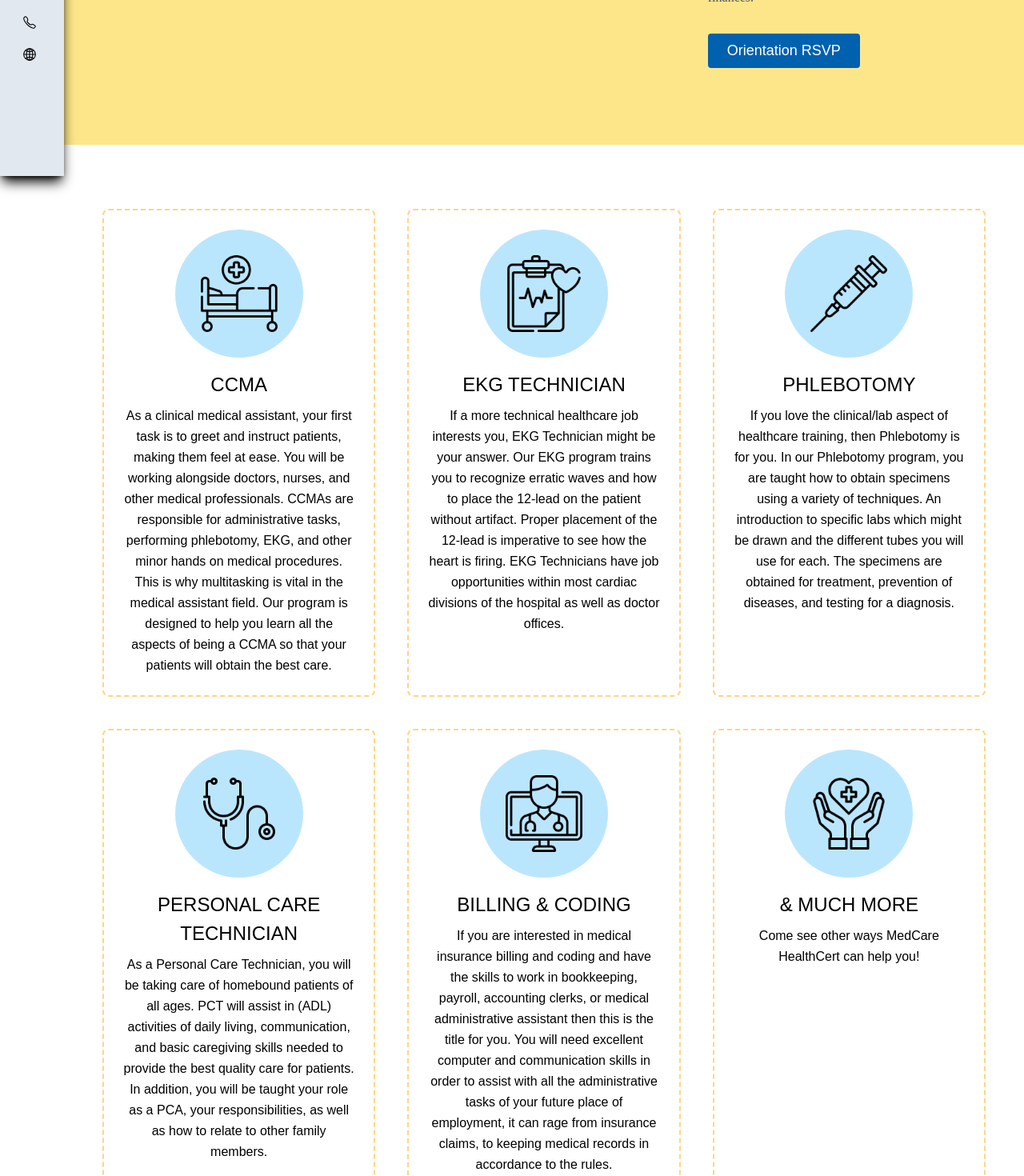
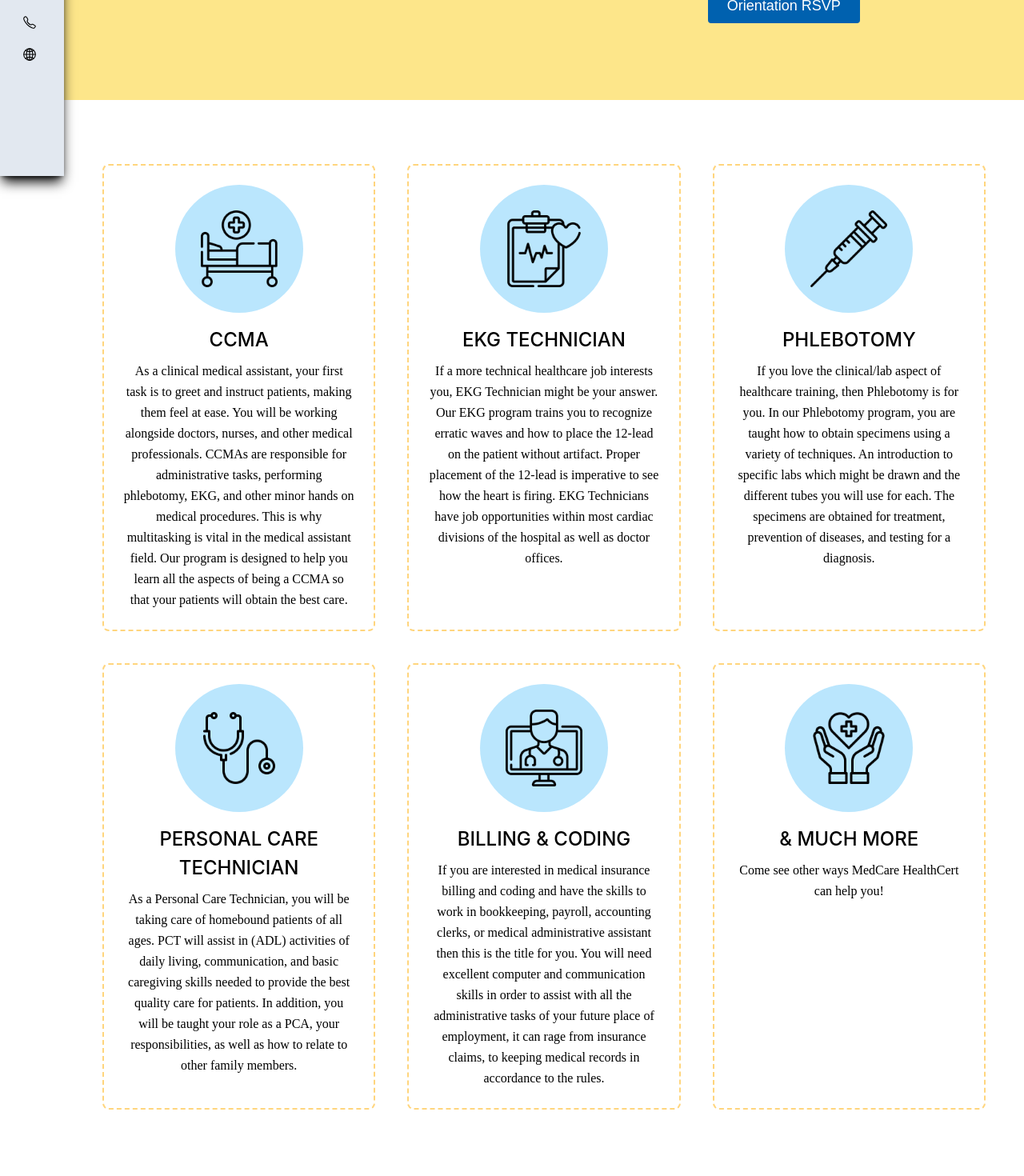
Before and after one commit to AnthonyC233/Medcare-Remodel, a React (Create React App) app: page /services in a window 1280 px wide. Shown: the part 580-2050 px from the top of the page at 80% size. Built offline with nearby package versions, Linux system fonts and the light colour scheme; the HTML template or start-up script is replaced by a standard one.

Commit message:
Fixed some annoying little bugs and cleaned up some of the fonts

```diff
--- a/src/components/Grid (Services)/serviceGrid.js
+++ b/src/components/Grid (Services)/serviceGrid.js
@@ -11,12 +11,13 @@ import more from '../../assets/services-icon-more.png';
 const serviceGrid = () => {
   return (
     <section
+      data-aos="fade-up"
       className="grid grid-cols-3 gap-10 lg:grid-cols-1
       // BASE
-      pl-32 py-20 pr-12
+      pl-32 pt-20 pb-20 pr-12
 
       // SMALL SCREEN
-      sm:pl-12
+      sm:pl-12 sm:pt-0
 
       // PHONES
       SamsungS20Ultra:pl-12
@@ -40,8 +41,8 @@ const serviceGrid = () => {
           <img src={ccma} alt="CCMA Icon" className="w-24 h-24"></img>
         </div>
         {/* DETAILS */}
-        <h2 className="text-2xl font-medium text-center pb-2">CCMA</h2>
-        <p className="leading-relaxed text-center">
+        <h2 className="text-2xl font-medium text-center pb-2 font-['Inter']">CCMA</h2>
+        <p className="leading-relaxed text-center font-['Mingzat']">
           As a clinical medical assistant, your first task is to greet and
           instruct patients, making them feel at ease. You will be working
           alongside doctors, nurses, and other medical professionals. CCMAs are
@@ -61,10 +62,10 @@ const serviceGrid = () => {
           <img src={ekg} alt="CCMA Icon" className="w-24 h-24"></img>
         </div>
         {/* DETAILS */}
-        <h2 className="text-2xl font-medium text-center pb-2">
+        <h2 className="text-2xl font-medium text-center pb-2 font-['Inter']">
           EKG TECHNICIAN
         </h2>
-        <p className="leading-relaxed text-center">
+        <p className="leading-relaxed text-center font-['Mingzat']">
           If a more technical healthcare job interests you, EKG Technician might
           be your answer. Our EKG program trains you to recognize erratic waves
           and how to place the 12-lead on the patient without artifact. Proper
@@ -82,8 +83,8 @@ const serviceGrid = () => {
           <img src={phlebotomy} alt="CCMA Icon" className="w-24 h-24"></img>
         </div>
         {/* DETAILS */}
-        <h2 className="text-2xl font-medium text-center pb-2">PHLEBOTOMY</h2>
-        <p className="leading-relaxed text-center">
+        <h2 className="text-2xl font-medium text-center pb-2 font-['Inter']">PHLEBOTOMY</h2>
+        <p className="leading-relaxed text-center font-['Mingzat']">
           If you love the clinical/lab aspect of healthcare training, then
           Phlebotomy is for you. In our Phlebotomy program, you are taught how
           to obtain specimens using a variety of techniques. An introduction to
@@ -101,10 +102,10 @@ const serviceGrid = () => {
           <img src={pct} alt="CCMA Icon" className="w-24 h-24"></img>
         </div>
         {/* DETAILS */}
-        <h2 className="text-2xl font-medium text-center pb-2">
+        <h2 className="text-2xl font-medium text-center pb-2 font-['Inter']">
           PERSONAL CARE TECHNICIAN
         </h2>
-        <p className="leading-relaxed text-center">
+        <p className="leading-relaxed text-center font-['Mingzat']">
           As a Personal Care Technician, you will be taking care of homebound
           patients of all ages. PCT will assist in (ADL) activities of daily
           living, communication, and basic caregiving skills needed to provide
@@ -122,10 +123,10 @@ const serviceGrid = () => {
           <img src={billing} alt="CCMA Icon" className="w-24 h-24"></img>
         </div>
         {/* DETAILS */}
-        <h2 className="text-2xl font-medium text-center pb-2">
+        <h2 className="text-2xl font-medium text-center pb-2 font-['Inter']">
           BILLING & CODING
         </h2>
-        <p className="leading-relaxed text-center">
+        <p className="leading-relaxed text-center font-['Mingzat']">
           If you are interested in medical insurance billing and coding and have
           the skills to work in bookkeeping, payroll, accounting clerks, or
           medical administrative assistant then this is the title for you. You
@@ -144,8 +145,8 @@ const serviceGrid = () => {
           <img src={more} alt="CCMA Icon" className="w-24 h-24"></img>
         </div>
         {/* DETAILS */}
-        <h2 className="text-2xl font-medium text-center pb-2">& MUCH MORE</h2>
-        <p className="leading-relaxed text-center">
+        <h2 className="text-2xl font-medium text-center pb-2 font-['Inter']">& MUCH MORE</h2>
+        <p className="leading-relaxed text-center font-['Mingzat']">
           Come see other ways MedCare HealthCert can help you!
         </p>
       </div>
--- a/src/components/Grid (Services)/serviceHeader.js
+++ b/src/components/Grid (Services)/serviceHeader.js
@@ -1,14 +1,33 @@
-import React from 'react';
+import React, { useEffect } from 'react';
+import Aos from 'aos';
+import 'aos/dist/aos.css';
 import header2 from '../../assets/header-2.png';
 
 function ServiceHeader() {
+
+  useEffect(() => {
+    Aos.init({ duration: 2000 });
+  }, []);
+
   return (
-    <section className="text-gray-600 body-font bg-amber-200">
+    <section className="text-gray-600 body-font bg-amber-200 sm:bg-white
+
+    // PHONES | LANDSCAPE
+      SamsungS20Ultra:pl-12 SamsungS20Ultra:bg-white
+      SamsungS8:pl-12 SamsungS8:bg-white
+      Pixel5:pl-12 Pixel5:bg-white
+      iPhone12Pro:pl-12 iPhone12Pro:bg-white
+      iPhoneXR:pl-12 iPhoneXR:bg-white
+      iPhoneSE:pl-12 iPhoneSE:bg-white
+      GalaxyFold:pl-12 GalaxyFold:bg-white
+
+    ">
       <div
+        data-aos="fade-up"
         className="container mx-auto flex flex-row items-center
 
         // BASE
-        pl-32 pt-24 pb-24 pr-12
+        pl-32 pt-10 pb-24 pr-12
 
         // SMALL SCREEN
         sm:pl-12
--- a/src/components/Header (Contact)/Header.js
+++ b/src/components/Header (Contact)/Header.js
@@ -33,13 +33,13 @@ function Header() {
       xxsm:pr-0
 
       // PHONES | LANDSCAPE
-      SamsungS20Ultra:pl-12
-      SamsungS8:pl-12
-      Pixel5:pl-12
-      iPhone12Pro:pl-12
-      iPhoneXR:pl-12
-      iPhoneSE:pl-12
-      GalaxyFold:pl-12
+      SamsungS20Ultra:pl-12 SamsungS20Ultra:bg-white
+      SamsungS8:pl-12 SamsungS8:bg-white
+      Pixel5:pl-12 Pixel5:bg-white
+      iPhone12Pro:pl-12 iPhone12Pro:bg-white
+      iPhoneXR:pl-12 iPhoneXR:bg-white
+      iPhoneSE:pl-12 iPhoneSE:bg-white
+      GalaxyFold:pl-12 GalaxyFold:bg-white
 
       GalaxyFoldH:p-2
       GalaxyFoldH:pt-10
--- a/src/components/Header (Gallery)/Header.js
+++ b/src/components/Header (Gallery)/Header.js
@@ -20,10 +20,19 @@ function Header() {
       container mx-auto flex px-5 pt-24 pb-24 flex-row lg:flex-col items-center bg-sky-300
 
       // 1023px | lg
-      lg:pb-28
+      lg:pb-0
 
       // 639px | sm
         sm:pb-0 sm:bg-white
+
+      // PHONES | LANDSCAPE
+      SamsungS20Ultra:pl-12 SamsungS20Ultra:bg-white
+      SamsungS8:pl-12 SamsungS8:bg-white
+      Pixel5:pl-12 Pixel5:bg-white
+      iPhone12Pro:pl-12 iPhone12Pro:bg-white
+      iPhoneXR:pl-12 iPhoneXR:bg-white
+      iPhoneSE:pl-12 iPhoneSE:bg-white
+      GalaxyFold:pl-12 GalaxyFold:bg-white
 
 
       "
--- a/src/components/Info (Contact)/contactInfo.js
+++ b/src/components/Info (Contact)/contactInfo.js
@@ -21,9 +21,9 @@ function contactInfo() {
         <div
           className="flex flex-col text-center ml-16 mb-10 place-content-center
 
-        md:mt-20
 
-        sm:ml-0
+
+        sm:ml-0 sm:mt-0
 
         iPhoneSE:mr-16
 
```
